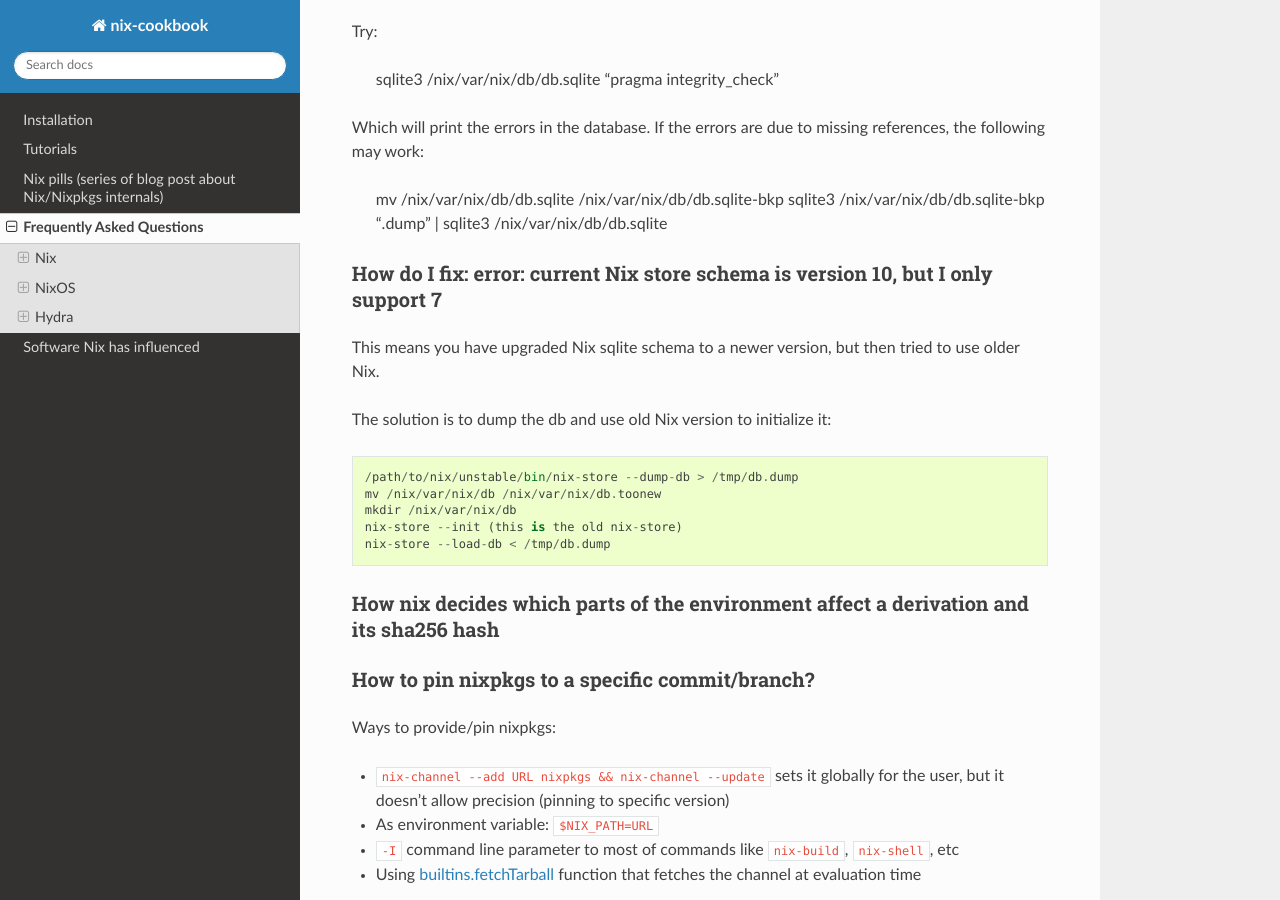
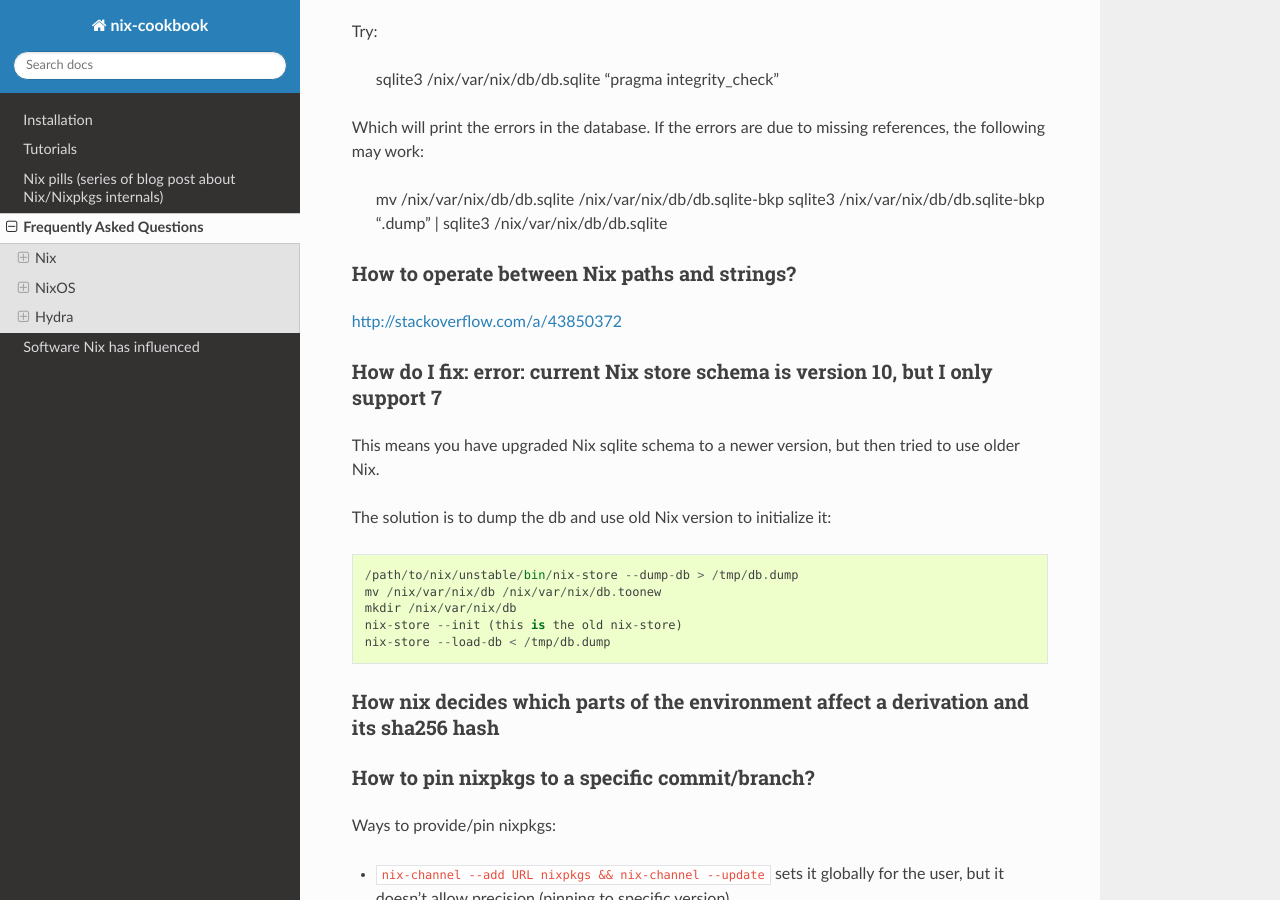
Before and after one commit to NixOS/nix.dev, a Sphinx documentation site: the page built from source/faq.rst, in a window 1280 px wide and 900 px high, scrolled down 322 px. Built offline with Sphinx 7.4.7 and the Read the Docs theme 2.0.0, drawn with Linux system fonts in a browser that asks for light colours.

Commit message:
FAQ: add section about paths and strings

```diff
--- a/source/faq.rst
+++ b/source/faq.rst
@@ -19,6 +19,12 @@
 
     mv /nix/var/nix/db/db.sqlite /nix/var/nix/db/db.sqlite-bkp
     sqlite3 /nix/var/nix/db/db.sqlite-bkp ".dump" | sqlite3 /nix/var/nix/db/db.sqlite
+
+How to operate between Nix paths and strings?
+---------------------------------------------
+
+
+http://stackoverflow.com/a/43850372
 
 
 How do I fix: error: current Nix store schema is version 10, but I only support 7
```
